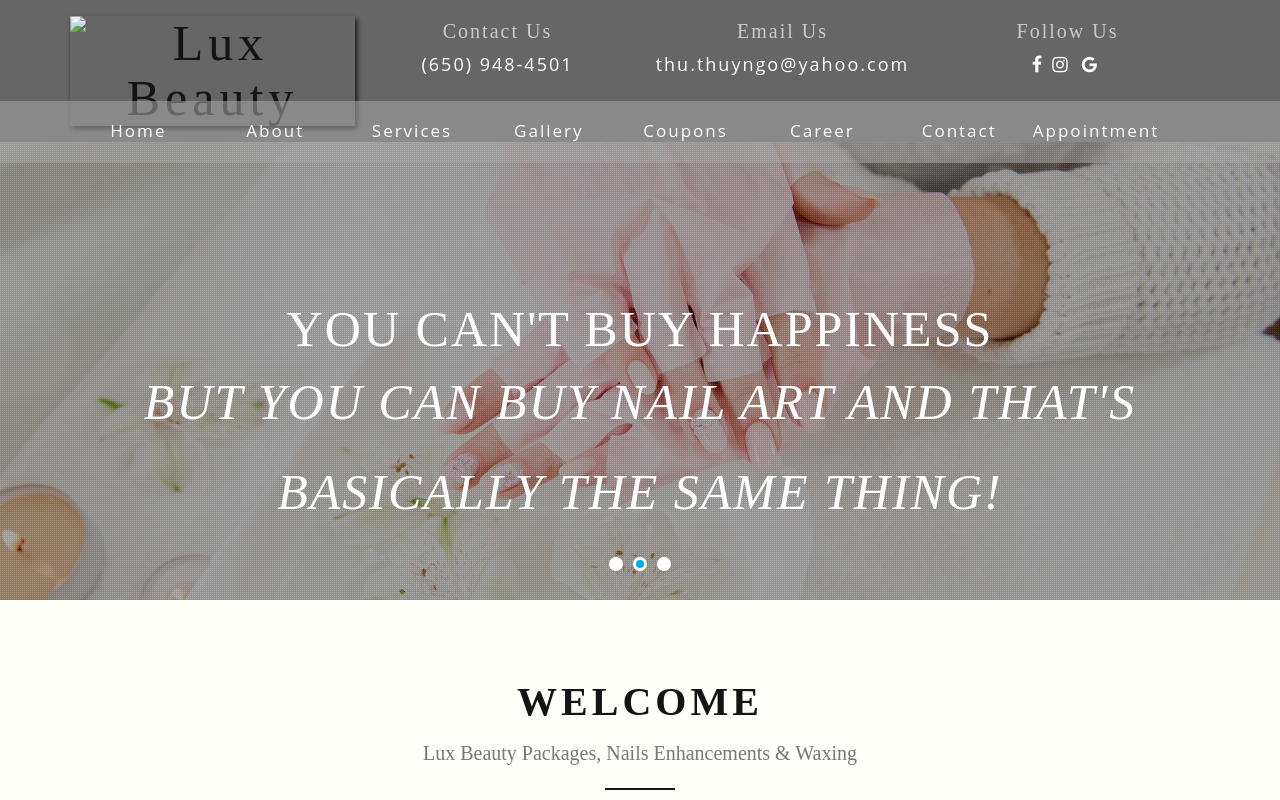
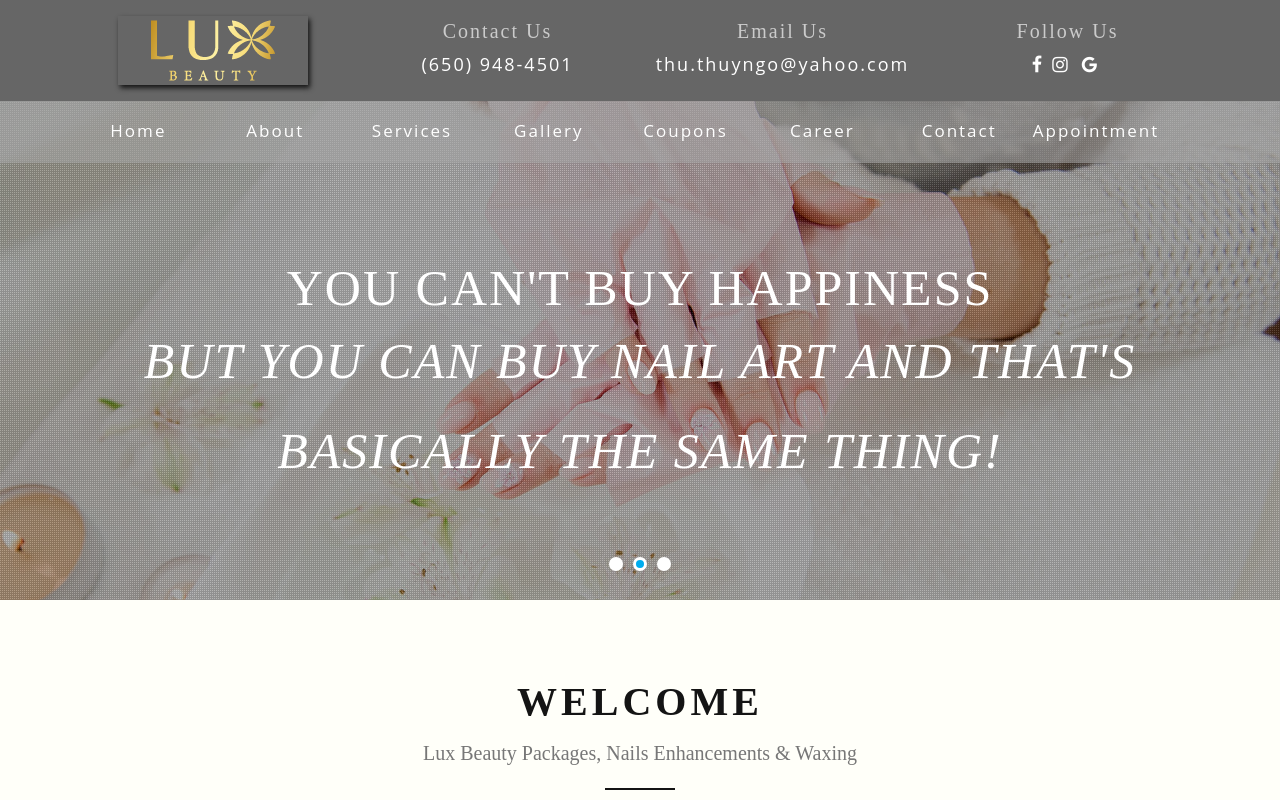
Before and after one commit to KhoaTran0456/luxbeauty, a plain HTML site: page index.html in a window 1280 px wide. Shown: the top 800 px of the page. Drawn offline with Linux system fonts and the light colour scheme; the site is published under a folder, as on GitHub Pages, so addresses that start at the root find nothing.

Commit message:
Update header.html

```diff
--- a/components/header.html
+++ b/components/header.html
@@ -3,7 +3,7 @@
         <div class="container">
             <div class=" head-wl">
                 <div class="headder-w3">
-                    <h1><a href="index.html"><img src="/images/Lux-beauty-logo.png" alt="Lux Beauty"
+                    <h1><a href="index.html"><img src="images/Lux-beauty-logo.png" alt="Lux Beauty"
                                 style="width:190px;"></a></h1>
                 </div>
 
```
